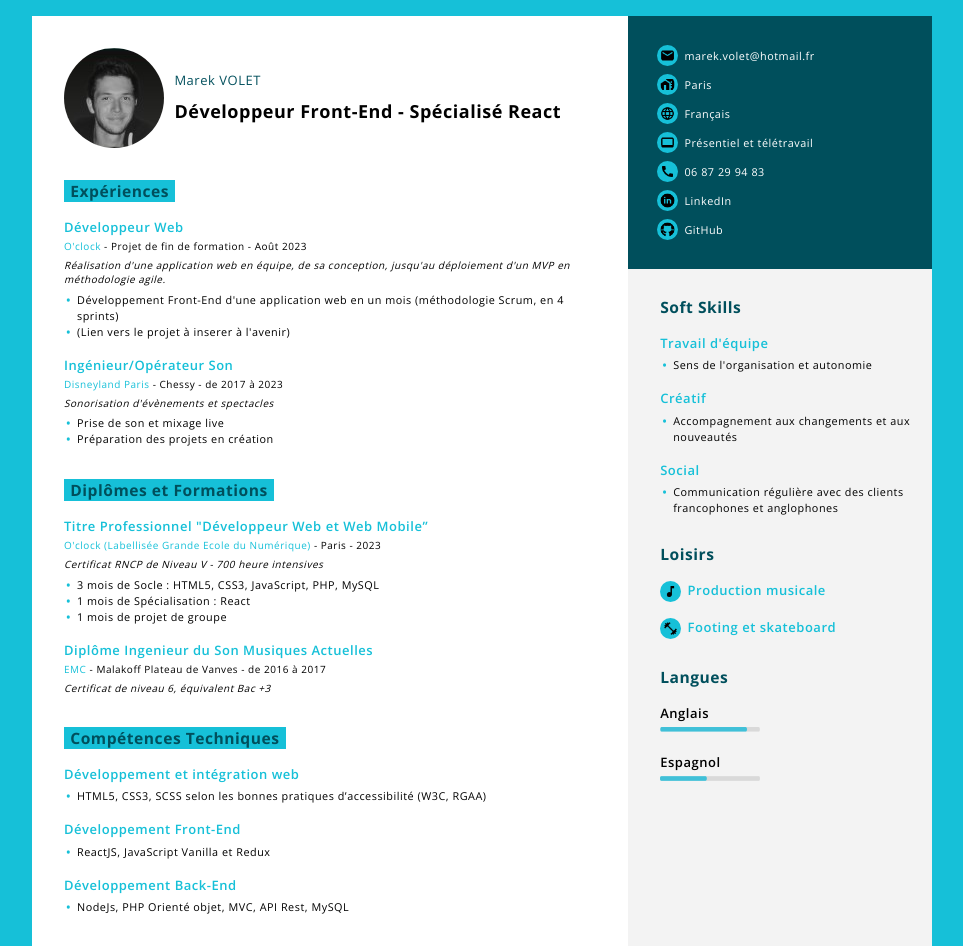
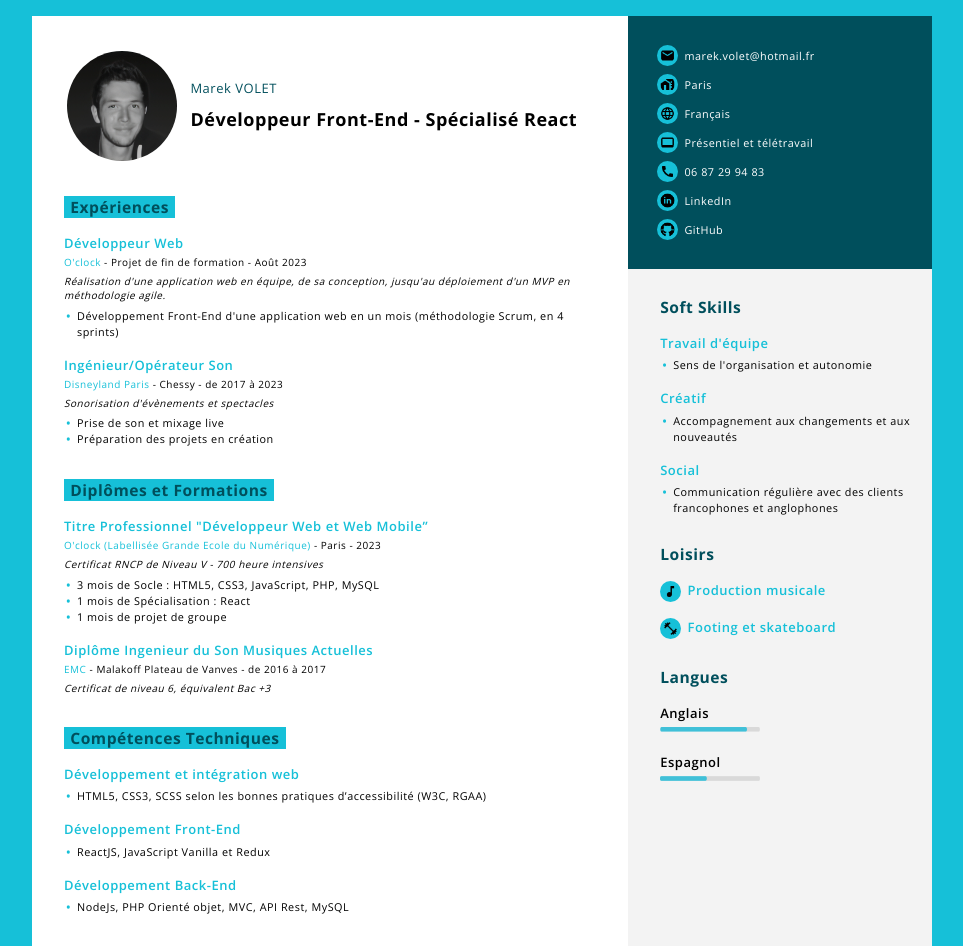
Before and after one commit to VOLETMarek/VOLETMarek.github.io, a PHP site: page /html/index.html in a window 1280 px wide. Shown: the top 946 px of the page, without its empty margins (158-1121 px from the left). Run offline with PHP 8.4, Linux system fonts and the light colour scheme.

Commit message:
ajout d'éléments semi-iteractifs + finalisation responsive

```diff
--- a/CV_VOLET_MAREK/css/style.css
+++ b/CV_VOLET_MAREK/css/style.css
@@ -96,15 +100,37 @@ ul.main-section_list li::before {
     color: #04515e;
 }
 
-.main-title_profilpic {
-    border-radius: 50%;
-}
-
 
 
 /********** Main section left **********/
 
 
+
+.main-title_profilpic {
+    width: 110px;
+    height: 110px;
+    border: solid white;
+    border-radius: 50%;
+    transition: 1s;
+}
+
+.main-title_profilpic:hover {
+    transform: scale(1.1);
+    border: solid #16c0d8;
+}
+
+.main-title_jobname::after {
+    content: "";
+    display: block;
+    height: 1px;
+    background-color: #16c0d8;
+    transform: scale(0);
+    transition: transform 0.2s ease-in-out;
+}
+
+.main-title_jobname:hover::after {
+    transform: scale(1);
+}
 
 .left-content {
     width: 65%;
--- a/CV_VOLET_MAREK/html/index.html
+++ b/CV_VOLET_MAREK/html/index.html
@@ -14,13 +14,14 @@
 
   <body>
     <div class="wrapper">
+
       <!---------- Left Section ---------->
 
       <!--/ Header /-->
 
       <div class="left-content">
         <header class="main-title">
-          <img class="main-title_profilpic" src="../images/profilpic.jpg" alt="Photo_de_profil_VOLET_Marek" />
+          <img class="main-title_profilpic" src="../images/profil_pic.jpg" alt="Photo_de_profil_VOLET_Marek" />
           <h1 class="main-title_title"><em class="main-title_name">Marek VOLET</em> <strong class="main-title_jobname">Développeur Front-End - Spécialisé React</strong></h1>
         </header>
 
@@ -37,7 +38,7 @@
           </div>
           <ul class="main-section_list">
             <li class="section-list_item">Développement Front-End d'une application web en un mois (méthodologie Scrum, en 4 sprints)</li>
-            <li class="section-list_item">(Lien vers le projet à inserer à l'avenir)</li>
+            <!-- <li class="section-list_item">(Lien vers le projet à inserer à l'avenir)</li> -->
           </ul>
           <h3 class="main-section_text__job">Ingénieur/Opérateur Son</h3>
           <div class="main-section_date_location">
@@ -99,6 +100,7 @@
       <!---------- Right Section ---------->
 
       <div class="right-content">
+
         <!-- / Contact et info profil / -->
 
         <section class="main-section_profil_info">
@@ -133,16 +135,6 @@
             </li>
           </ul>
         </section>
-
-        <!-- / A propos de moi / -->
-
-        <!-- <section class="main-section">
-                <h2 class="main-section_title__right">A propos de moi</h2>
-                <p class="main-title_text__intro">Curieux et inventif, j’ai pour objectif d’explorer de nouveaux
-                    horizons. Après un début de carrière en tant qu’ingénieur du son à Disney, je souhaite
-                    m’orienter aujourd’hui vers le métier de développeur web. Je souhaite mettre mon sens de
-                    l'organisation et de l'adaptation au service des projets les plus enthousiasmants.</p>
-            </section> -->
 
         <!-- / Soft Skills / -->
 
@@ -181,11 +173,11 @@
         <section class="main-section_right">
           <h2 class="main-section_title__right">Langues</h2>
           <div class="main-section_profil">
-            <h3 class="section-list_item__lang" for="langues_FR">Anglais</h3>
+            <h3 class="section-list_item__lang">Anglais</h3>
             <img class="main-section_progressbar" src="../images/progressionbar/smallprogressionbar90.png" alt="progression_bar" />
           </div>
           <div class="main-section_profil">
-            <h3 class="section-list_item__lang" for="langues_EN">Espagnol</h3>
+            <h3 class="section-list_item__lang">Espagnol</h3>
             <img class="main-section_progressbar" src="../images/progressionbar/smallprogressionbar45.png" alt="progression_bar" />
           </div>
         </section>
```
Also changed, not shown: other parts of CV_VOLET_MAREK/css/style.css (+29 -14 lines), CV_VOLET_MAREK/images/profil_pic.jpg (added), CV_VOLET_MAREK/images/profilpic.jpg (deleted), CV_VOLET_MAREK/images/progressionbar/longprogressionbar80.png (deleted), CV_VOLET_MAREK/images/progressionbar/longprogressionbar90.png (deleted), CV_VOLET_MAREK/images/progressionbar/smallprogressionbar80.png (deleted), CV_VOLET_MAREK/images/progressionbar/smallprogressionbar95.png (deleted), 1 other file.
